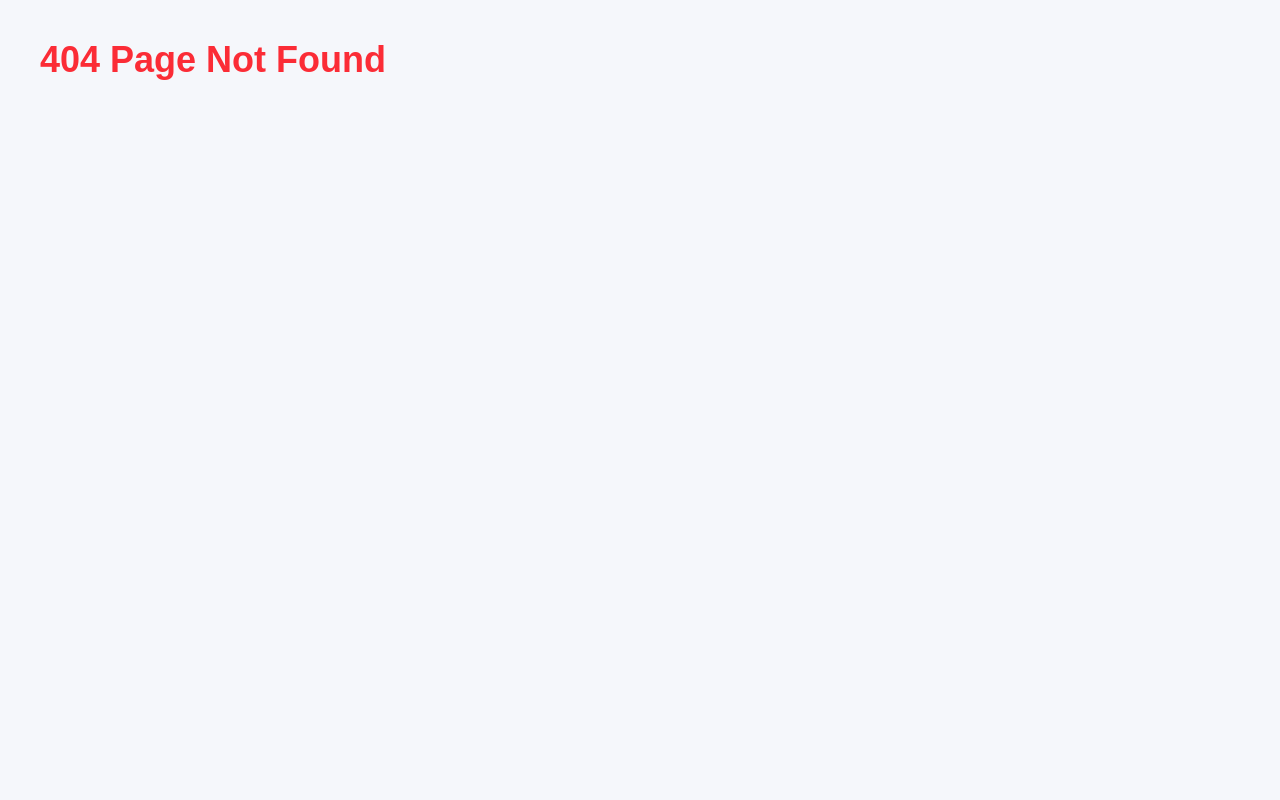
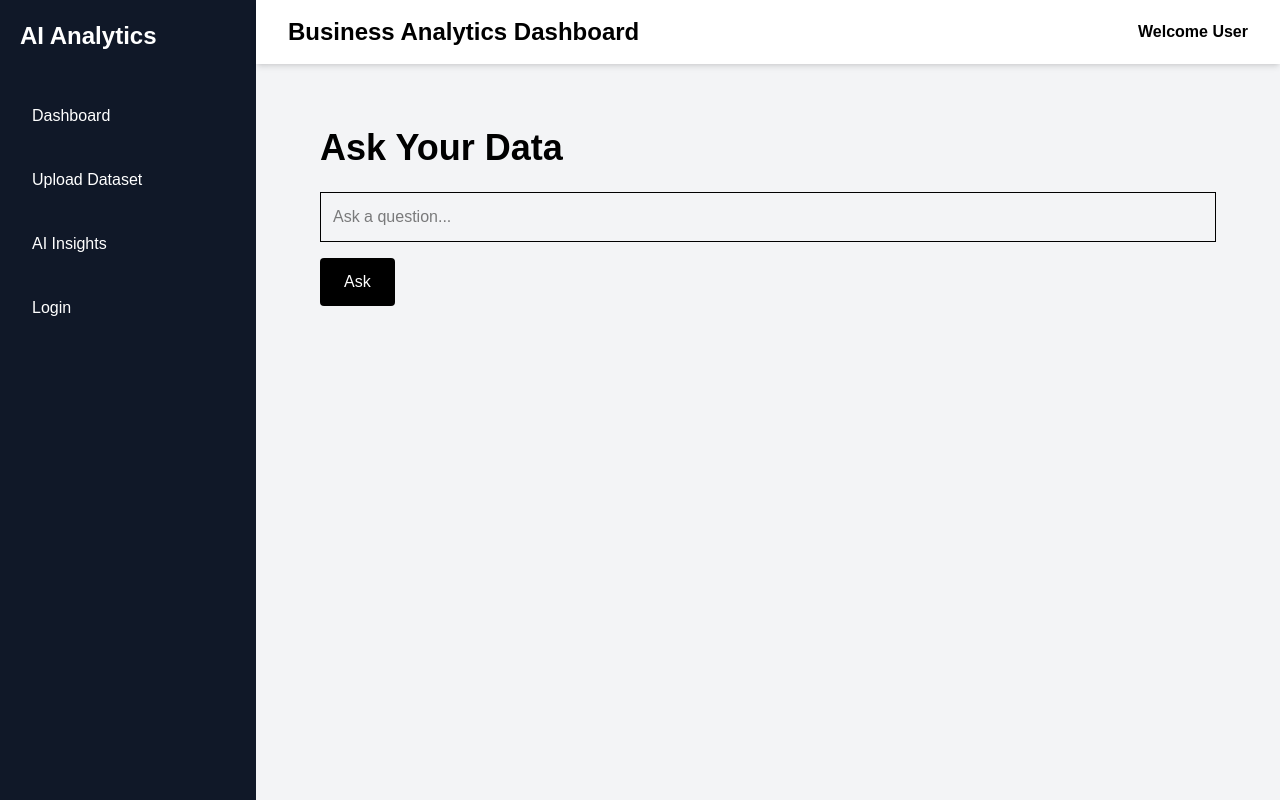
Before and after one commit to Jaskaran710/AI-Business-Analytics-Platform, a React (Vite) app in the folder client/: page /ask-data in a window 1280 px wide. Before the commit this address had no page. Built offline with nearby package versions, Linux system fonts and the light colour scheme.

Commit message:
Add ask your data feature

```diff
--- /dev/null
+++ b/client/src/pages/AskData.jsx
@@ -0,0 +1,63 @@
+import { useContext, useState } from "react";
+
+import DashboardLayout from "../layouts/DashboardLayout";
+import { AnalyticsContext } from "../context/AnalyticsContext";
+
+const AskData = () => {
+
+  const { analytics } = useContext(AnalyticsContext);
+
+  const [question, setQuestion] = useState("");
+  const [answer, setAnswer] = useState("");
+
+  const handleAsk = () => {
+
+    const q = question.toLowerCase();
+
+    if (q.includes("rows")) {
+      setAnswer(`Dataset has ${analytics.rows} rows.`);
+    }
+    else if (q.includes("columns")) {
+      setAnswer(`Dataset has ${analytics.columns} columns.`);
+    }
+    else if (q.includes("age")) {
+      setAnswer(`Average age is ${analytics.average_age?.toFixed(2)}.`);
+    }
+    else if (q.includes("wait")) {
+      setAnswer(`Average wait time is ${analytics.average_wait_time?.toFixed(2)}.`);
+    }
+    else {
+      setAnswer("Question not recognized.");
+    }
+
+  };
+
+  return (
+    <DashboardLayout>
+      <div className="p-10">
+        <h1 className="text-4xl font-bold mb-6">Ask Your Data</h1>
+
+        <input
+          value={question}
+          onChange={(e) => setQuestion(e.target.value)}
+          className="border p-3 w-full"
+          placeholder="Ask a question..."
+        />
+
+        <button
+          onClick={handleAsk}
+          className="mt-4 px-6 py-3 bg-black text-white rounded"
+        >
+          Ask
+        </button>
+
+        <div className="mt-6 text-xl">
+          {answer}
+        </div>
+      </div>
+    </DashboardLayout>
+  );
+
+};
+
+export default AskData;
--- a/client/src/routes/AppRoutes.jsx
+++ b/client/src/routes/AppRoutes.jsx
@@ -5,6 +5,7 @@ import Login from "../pages/Login";
 import Register from "../pages/Register";
 import Upload from "../pages/Upload";
 import AIInsights from "../pages/AIInsights";
+import AskData from "../pages/AskData";
 import NotFound from "../pages/NotFound";
 
 const AppRoutes = () => {
@@ -44,6 +45,11 @@ const AppRoutes = () => {
         />
 
         <Route
+          path="/ask-data"
+          element={<AskData />}
+        />
+
+        <Route
           path="*"
           element={<NotFound />}
         />
```
